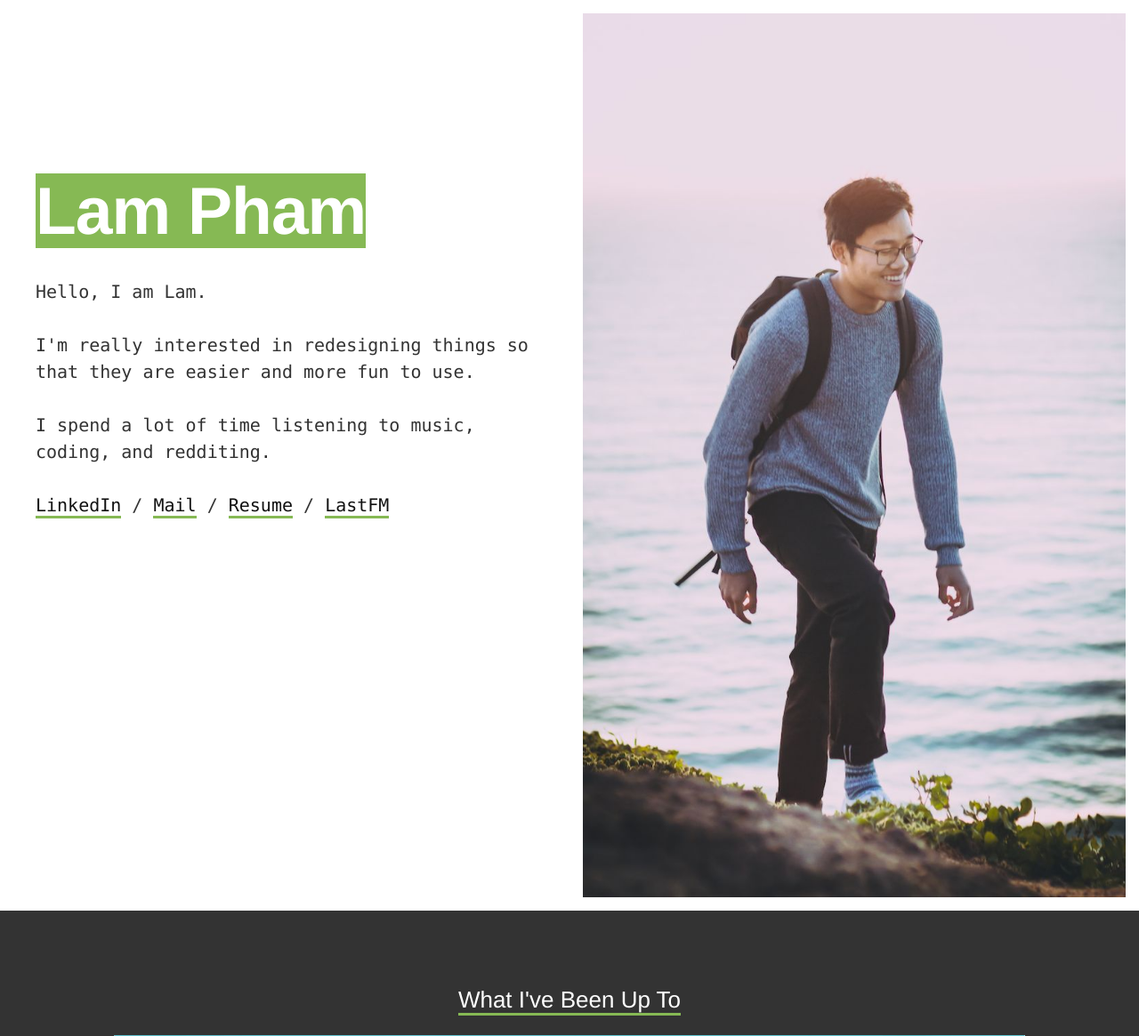
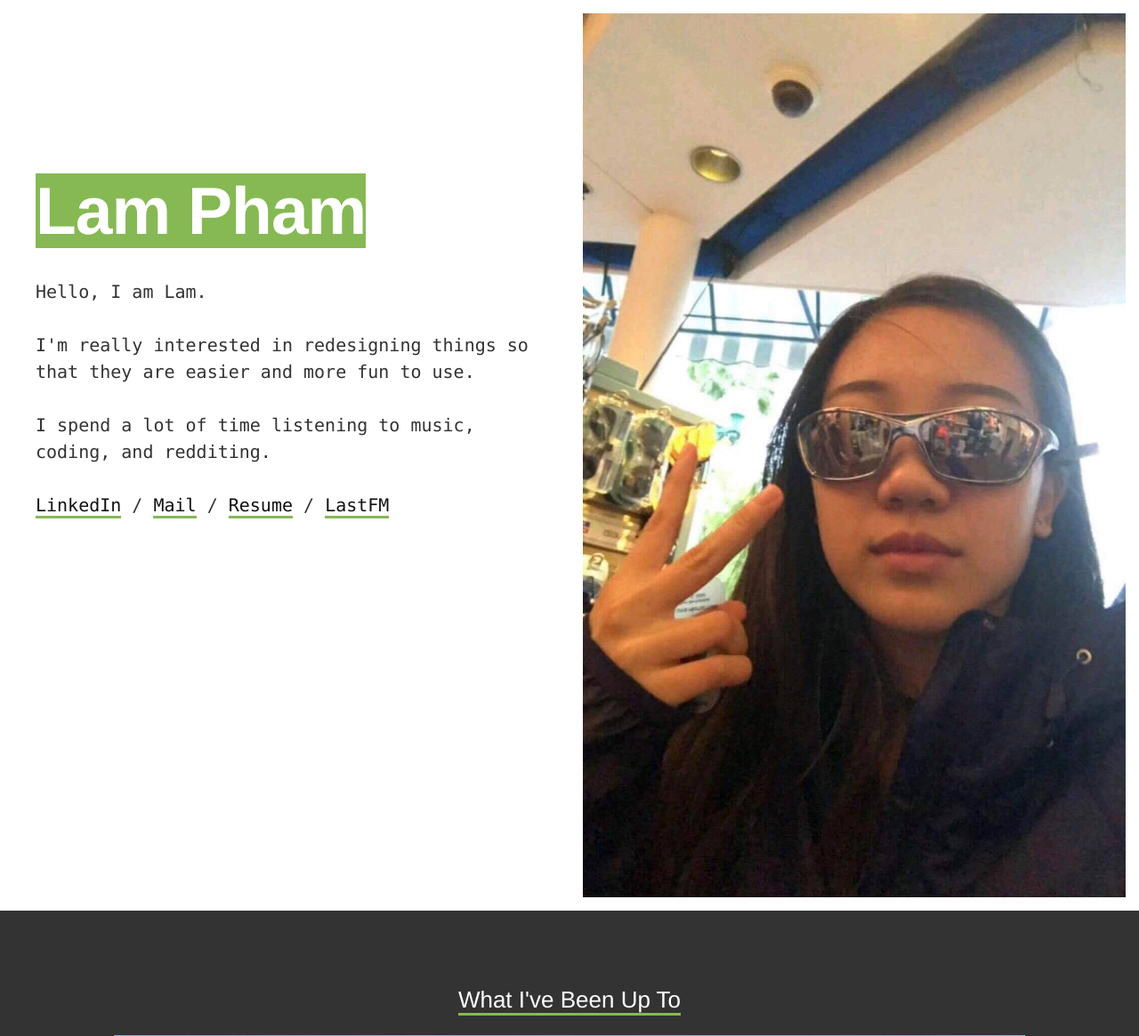
Before and after one commit to visdreamstate/visdreamstate.github.io, a PHP site: page / in a window 1280 px wide. Shown: the top 1165 px of the page at 89% size. Run offline with PHP 8.4, Linux system fonts and the light colour scheme.

Commit message:
updated work

```diff
--- a/assets/css/style.css
+++ b/assets/css/style.css
@@ -375,7 +375,7 @@ body {
         bottom: 0.75em;
         left: 0.75em;
         right: 0.75em;
-        background-image: url("me.jpg");
+        background-image: url("peace.jpg");
         background-size: cover; }
     #bio .intro {
       padding: 0 2em;
```
